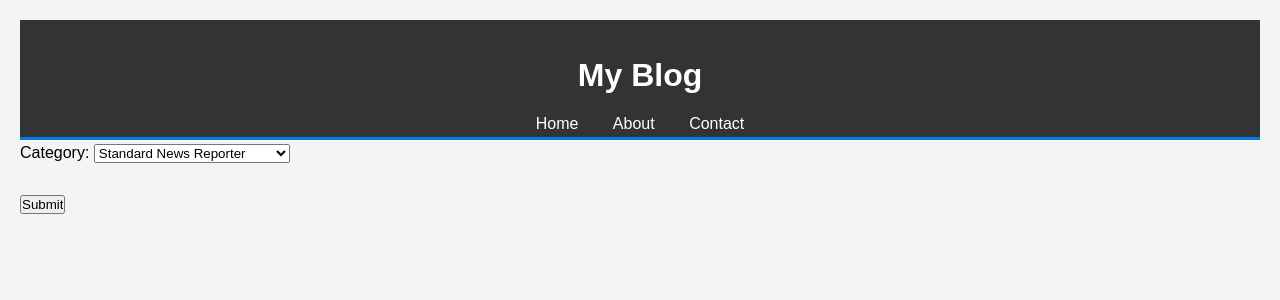
After one commit to KelvinLinBU/NewsAIdProject, a Flask app: template Frontend/templates/newsformpage.html in a window 1280 px wide. The commit adds this page. Shown: the top 300 px of the page. Run offline with Flask 3, Linux system fonts and the light colour scheme; the template is opened without the code that fills it, so the values that code supplies are empty.

Commit message:
added newsformpage.html

```diff
--- /dev/null
+++ b/Frontend/templates/newsformpage.html
@@ -0,0 +1,38 @@
+<!DOCTYPE html>
+<html lang="en">
+<head>
+    <meta charset="UTF-8">
+    <meta name="viewport" content="width=device-width, initial-scale=1.0">
+    <title>{{ post.title }}</title>
+    <link rel="stylesheet" href="{{ url_for('static', filename='css/newspagestyles.css') }}">
+</head>
+<body>
+    <header>
+        <h1>My Blog</h1>
+        <nav>
+            <ul>
+                <li><a href="#">Home</a></li>
+                <li><a href="#">About</a></li>
+                <li><a href="#">Contact</a></li>
+            </ul>
+        </nav>
+    </header>
+
+        <form action="/submit-form" method="post"> <!--Submit style form-->
+            <label for="category">Category:</label>
+            <select id="category" name="category">
+              <option value="news">Standard News Reporter</option>  <!-- This is the standard unbiased news reporter-->
+              <option value="tutorial">Opinion Columnist</option> <!-- This is for opinion based writing-->
+              <option value="feature">Feature / Enterprise Reporter</option> <!-- This is for if you want to write a more flowery piece-->
+              <option value="investigative">Investigative Reporter</option> <!-- This is for if you want a more investigative piece-->
+              <option value="obit">Obituary Writer</option> <!-- This is for if you want to write an obituary or something more serious-->
+              <!--Listicles potentially an addition for the future-->
+              <!--How-to's potentially an addition for the future-->
+            </select><br><br>
+
+            <input type="submit" value="Submit">
+          </form>
+
+
+</body>
+</html>
```
Also changed, not shown: Frontend/templates/newspage.html (+1 -14 lines).
